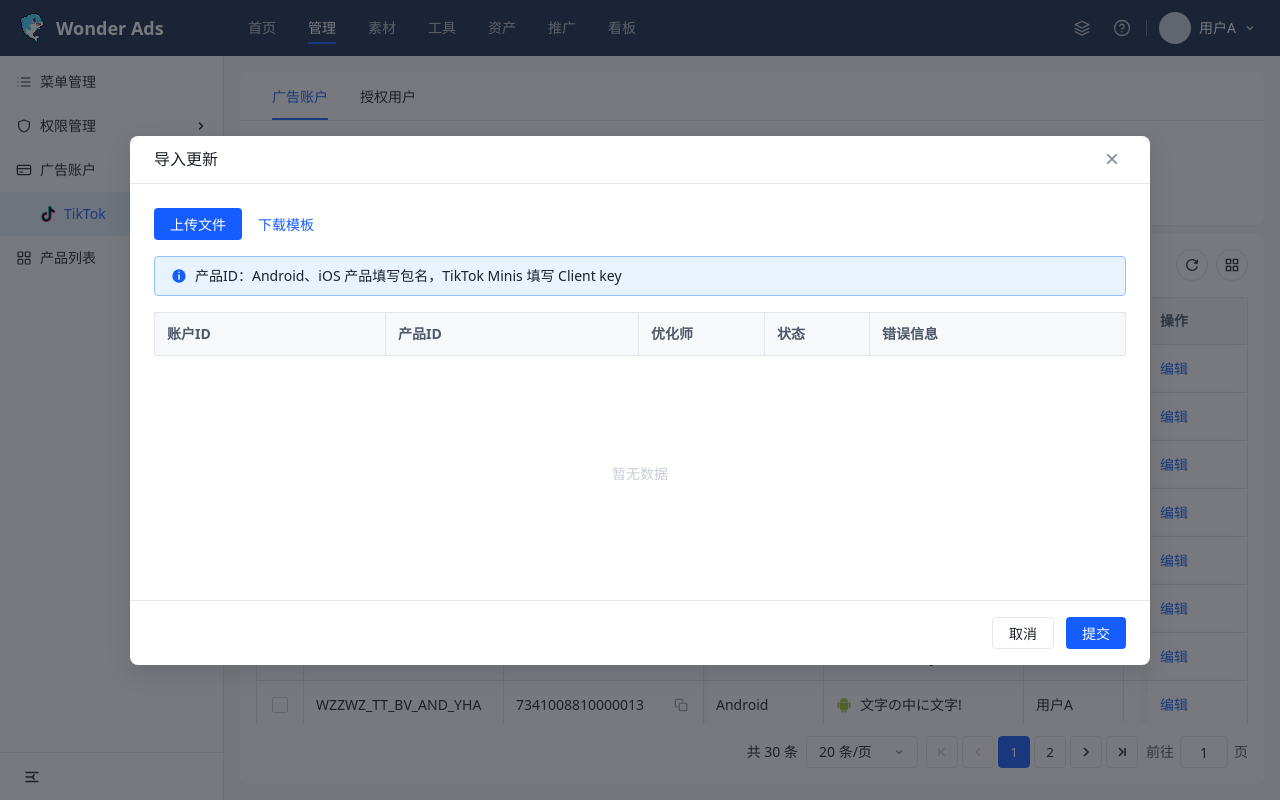
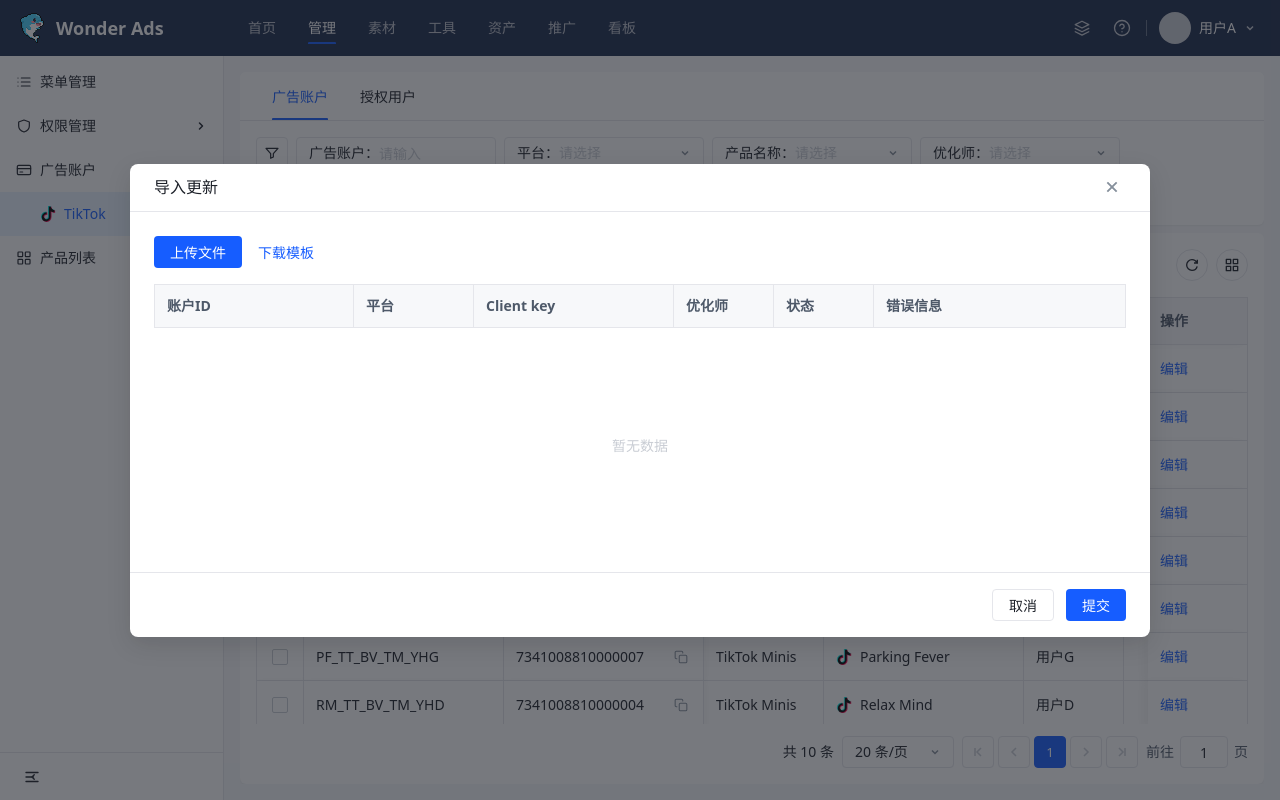
Before and after one commit to Liangxf08/wonder-ads-proto, a plain HTML site: page tiktok-account.html in a window 1280 px wide. Both pictures are taken after a click on the button "导入更新". Drawn offline with Linux system fonts and the light colour scheme.

Commit message:
Publish the TikTok account import update with a platform column.
Co-authored-by: Cursor <cursoragent@cursor.com>

```diff
--- a/tiktok-account.css
+++ b/tiktok-account.css
@@ -747,7 +747,6 @@
   pointer-events: none;
 }
 
-#importModal .auth-pick-tip,
 #importModal .import-alert {
   align-items: center;
   gap: var(--size-2);
@@ -759,20 +758,11 @@
   line-height: 22px;
 }
 
-#importModal .auth-pick-tip {
-  background: var(--color-primary-1);
-}
-
-#importModal .auth-pick-tip__icon,
 #importModal .import-alert__icon {
   width: 16px;
   height: 16px;
   margin-top: 0;
   flex-shrink: 0;
-}
-
-#importModal .auth-pick-tip__icon {
-  color: var(--color-primary-6);
 }
 
 #importModal .import-alert {
@@ -802,11 +792,15 @@
   display: block;
 }
 
+#importModal .import-table th.col-error,
+#importModal .import-table td.col-error {
+  width: auto;
+}
+
 #importModal .import-table th.col-error {
   color: var(--color-text-2);
 }
 
 #importModal .import-table td.col-error {
-  width: auto;
   color: var(--color-text-1);
 }
--- a/tiktok-account.html
+++ b/tiktok-account.html
@@ -559,13 +559,6 @@
           <button class="link" type="button" id="downloadTemplateBtn">下载模板</button>
           <input type="file" id="importFile" accept=".csv,.xls,text/csv,application/vnd.ms-excel" hidden />
         </div>
-        <div class="auth-pick-tip" id="importTip" role="note">
-          <svg class="auth-pick-tip__icon" viewBox="0 0 16 16" aria-hidden="true">
-            <circle cx="8" cy="8" r="6.667" fill="currentColor"/>
-            <path fill="var(--color-white)" d="M7.25 4.35a.75.75 0 1 1 1.5 0 .75.75 0 0 1-1.5 0ZM7.3 6.5h1.4v5.15H7.3V6.5Z"/>
-          </svg>
-          <span>产品ID：Android、iOS 产品填写包名，TikTok Minis 填写 Client key</span>
-        </div>
         <div class="import-alert" id="importAlert" role="alert">
           <svg class="import-alert__icon import-alert__icon--error" viewBox="0 0 16 16" aria-hidden="true">
             <circle cx="8" cy="8" r="6.667" fill="currentColor"/>
@@ -581,16 +574,18 @@
           <div class="import-table-wrap">
             <table class="import-table" id="importTable">
               <colgroup>
-                <col data-col-width="220" />
-                <col data-col-width="240" />
+                <col data-col-width="200" />
                 <col data-col-width="120" />
+                <col data-col-width="200" />
                 <col data-col-width="100" />
-                <col data-col-width="240" />
+                <col data-col-width="100" />
+                <col class="col-fill" />
               </colgroup>
               <thead>
                 <tr>
                   <th>账户ID</th>
-                  <th>产品ID</th>
+                  <th>平台</th>
+                  <th>Client key</th>
                   <th>优化师</th>
                   <th>状态</th>
                   <th class="col-error">错误信息</th>
@@ -635,8 +630,6 @@
           <div class="form-item__control">
             <div class="seg" id="editPlatformSeg" role="group" aria-label="平台">
               <button type="button" class="seg__item is-active" data-value="TikTok Minis">TikTok Minis</button>
-              <button type="button" class="seg__item" data-value="Android">Android</button>
-              <button type="button" class="seg__item" data-value="iOS">iOS</button>
             </div>
           </div>
         </div>
@@ -709,8 +702,6 @@
           <div class="form-item__control">
             <div class="seg" id="batchPlatformSeg" role="group" aria-label="平台">
               <button type="button" class="seg__item is-active" data-value="TikTok Minis">TikTok Minis</button>
-              <button type="button" class="seg__item" data-value="Android">Android</button>
-              <button type="button" class="seg__item" data-value="iOS">iOS</button>
             </div>
           </div>
         </div>
--- a/tiktok-account.js
+++ b/tiktok-account.js
@@ -8,35 +8,13 @@
   var $ = UI.$;
   var escapeHtml = UI.escapeHtml;
 
-  var PRODUCT_TYPES = ['Android', 'iOS', 'TikTok Minis'];
-  var TYPE_ABBR = { Android: 'AND', iOS: 'IOS', 'TikTok Minis': 'TM' };
+  var PRODUCT_TYPES = ['TikTok Minis'];
+  var TYPE_ABBR = { 'TikTok Minis': 'TM' };
   var ICON_BASE = /\/share-site\//.test(location.pathname) ? '../素材/平台图标/' : '素材/平台图标/';
   var PLATFORM_ICONS = {
-    Android: ICON_BASE + 'Android.png',
-    iOS: ICON_BASE + 'iOS.png',
     'TikTok Minis': ICON_BASE + 'TikTok.png'
   };
   var PRODUCTS = [
-    { key: 'ios-gems', type: 'iOS', name: 'Gems Match: Color Puzzle (钻石拼图)', abbr: 'GMCP' },
-    { key: 'ios-ttpcw', type: 'iOS', name: '天天拼詞王', abbr: 'TTPCW' },
-    { key: 'ios-screw-away', type: 'iOS', name: 'Screw Away: 3D Pin Puzzle', abbr: 'SA3DPP' },
-    { key: 'and-cat', type: 'Android', name: 'Cat Defenders: Shelling Snake (吃不到我)', abbr: 'CDSS' },
-    { key: 'ios-screw-pin', type: 'iOS', name: 'Screw Pin Jam Puzzle (拦不住我)', abbr: 'SPJP' },
-    { key: 'and-dragon', type: 'Android', name: 'Dragon Fever TD! (恶龙守不住)', abbr: 'DFTD' },
-    { key: 'and-girl', type: 'Android', name: 'Girl Rescue: Dragon Out! (营救女孩)', abbr: 'GRDO' },
-    { key: 'ios-dragon', type: 'iOS', name: 'Dragon Fever TD! (恶龙守不住)', abbr: 'DFTD' },
-    { key: 'and-screw-pin', type: 'Android', name: 'Screw Pin Jam Puzzle (拦不住我)', abbr: 'SPJP' },
-    { key: 'ios-girl', type: 'iOS', name: 'Girl Rescue: Dragon Out! (营救女孩)', abbr: 'GRDO' },
-    { key: 'ios-haggle', type: 'iOS', name: 'Haggle Sleuth: Spot Anomaly! (砍價大偵探)', abbr: 'HSSA' },
-    { key: 'and-moji', type: 'Android', name: '文字の中に文字!', abbr: 'WZZWZ' },
-    { key: 'and-screw-away', type: 'Android', name: 'Screw Away: 3D Pin Puzzle', abbr: 'SA3DPP' },
-    { key: 'and-ttpcw', type: 'Android', name: '天天拼詞王', abbr: 'TTPCW' },
-    { key: 'and-cube', type: 'Android', name: 'Cube Out 3D :Jam Puzzle', abbr: 'CO3DJP' },
-    { key: 'ios-fashion', type: 'iOS', name: 'Fashion Makeover Puzzle (超玩美派对)', abbr: 'FMP' },
-    { key: 'ios-cube', type: 'iOS', name: 'Cube Out 3D :Jam Puzzle', abbr: 'CO3DJP' },
-    { key: 'ios-naodong', type: 'iOS', name: '腦洞諧音梗', abbr: 'NDXYG' },
-    { key: 'and-haggle', type: 'Android', name: 'Haggle Sleuth: Spot Anomaly! (砍價大偵探)', abbr: 'HSSA' },
-    { key: 'and-brain', type: 'Android', name: 'Brain Puzzle King (燒腦眼神王)', abbr: 'BPK' },
     { key: 'tm-iq', type: 'TikTok Minis', name: 'IQ Seek', abbr: 'IQS' },
     { key: 'tm-life-builder', type: 'TikTok Minis', name: 'Life Builder', abbr: 'LB' },
     { key: 'tm-master', type: 'TikTok Minis', name: 'Master Your Life', abbr: 'MYL' },
@@ -49,26 +27,18 @@
     { key: 'tm-creator', type: 'TikTok Minis', name: 'Life Creator', abbr: 'LC' }
   ];
   var PRODUCT_IDS = {
-    'ios-gems': 'com.cozy.pack.ios',
-    'ios-ttpcw': 'com.daily.word.king.ios',
-    'ios-screw-away': 'com.screw.away.pin.puzzle.ios',
-    'ios-screw-pin': 'com.screw.pin.jam.puzzle.ios',
-    'ios-dragon': 'com.dragon.fever.td.ios',
-    'ios-girl': 'com.girl.rescue.dragon.ios',
-    'ios-haggle': 'com.haggle.sleuth.spot.ios',
-    'ios-fashion': 'com.fashion.makeover.puzzle.ios',
-    'ios-cube': 'com.cube.out.jam.puzzle.ios',
-    'ios-naodong': 'com.brain.pun.riddle.ios',
-    'and-cat': 'com.bus.hoop.color.grid.jam.an',
-    'and-dragon': 'com.dragon.fever.td.an',
-    'and-girl': 'com.girl.rescue.dragon.an',
-    'and-screw-pin': 'com.screw.pin.jam.puzzle.an',
-    'and-moji': 'com.moji.word.in.word.an',
-    'and-screw-away': 'com.screw.away.pin.puzzle.an',
-    'and-ttpcw': 'com.daily.word.king.an',
-    'and-cube': 'com.cube.out.jam.puzzle.an',
-    'and-haggle': 'com.haggle.sleuth.spot.an',
-    'and-brain': 'com.brain.puzzle.king.an',
+    'tm-iq': '44761011',
+    'tm-life-builder': '44761012',
+    'tm-master': '44761013',
+    'tm-relax': '44761014',
+    'tm-dream': '44761015',
+    'tm-easy': '44761016',
+    'tm-parking': '44761017',
+    'tm-car': '44761018',
+    'tm-ink': '44761019',
+    'tm-creator': '44761020'
+  };
+  var CLIENT_KEYS = {
     'tm-iq': 'mg5mtz1tcejwhf0x',
     'tm-life-builder': 'k8n2qwp4rvdhx7sa',
     'tm-master': 'b3c9lm6tujy0e1fo',
@@ -80,7 +50,10 @@
     'tm-ink': 'j2l5mb8eq1p4s7hy',
     'tm-creator': 'n6c0dk3fw9a2u5ti'
   };
-  PRODUCTS.forEach(function (item) { item.productId = PRODUCT_IDS[item.key] || ''; });
+  PRODUCTS.forEach(function (item) {
+    item.productId = PRODUCT_IDS[item.key] || '';
+    item.clientKey = CLIENT_KEYS[item.key] || '';
+  });
 
   var OPTIMIZERS = Array.from({ length: 12 }, function (_, i) {
     return '用户' + String.fromCharCode(65 + i);
@@ -155,7 +128,8 @@
     colDef('advertiser_id', '账户ID', 'text', 200, true, true, true),
     colDef('product_type', '平台', 'text', 120, true, false, false),
     colDef('product_name', '产品名称', 'text', 200, true, false, false),
-    colDef('product_id', '产品ID', 'text', 200, false, false, true),
+    colDef('product_id', '产品ID', 'text', 140, false, false, true),
+    colDef('client_key', 'Client key', 'text', 180, false, false, true),
     colDef('optimizer_name', '优化师', 'text', 100, true, false, false),
     colDef('balance', '账户余额', 'money', 120, true, false, false),
     colDef('company', '账户主体', 'text', 160, false, false, false),
@@ -201,15 +175,11 @@
     return null;
   }
 
-  function productIdOf(product) {
-    return product && product.productId ? product.productId : '';
-  }
-
-  function productByProductId(id) {
+  function productByClientKey(id) {
     var key = String(id || '').trim().toLowerCase();
     if (!key) return null;
     for (var i = 0; i < PRODUCTS.length; i += 1) {
-      if (productIdOf(PRODUCTS[i]).toLowerCase() === key) return PRODUCTS[i];
+      if (String(PRODUCTS[i].clientKey || '').toLowerCase() === key) return PRODUCTS[i];
     }
     return null;
   }
@@ -226,24 +196,7 @@
   }
 
   function sampleProducts() {
-    var buckets = { Android: [], iOS: [], 'TikTok Minis': [] };
-    PRODUCTS.forEach(function (item) {
-      if (buckets[item.type]) buckets[item.type].push(item);
-    });
-    var order = ['Android', 'iOS', 'TikTok Minis'];
-    var list = [];
-    var count = 0;
-    var i;
-    var t;
-    order.forEach(function (type) {
-      if (buckets[type].length > count) count = buckets[type].length;
-    });
-    for (i = 0; i < count; i += 1) {
-      for (t = 0; t < order.length; t += 1) {
-        if (buckets[order[t]][i]) list.push(buckets[order[t]][i]);
-      }
-    }
-    return list;
+    return PRODUCTS.slice();
   }
 
   function buildRows() {
@@ -264,6 +217,7 @@
         product_key: product.key,
         product_name: product.name,
         product_id: product.productId,
+        client_key: product.clientKey,
         optimizer_name: optimizer,
         balance: Math.round(((i * 137.26) + (i % 4 === 0 ? 0 : 18.5)) * 100) / 100,
         auth_user: LINKED_AUTH_NAMES[i % LINKED_AUTH_NAMES.length],
@@ -659,6 +613,7 @@
           product_key: '',
           product_name: '',
           product_id: '',
+          client_key: '',
           optimizer_name: '用户A',
           balance: 0,
           auth_user: '',
@@ -1951,13 +1906,60 @@
     return null;
   }
 
+  function layoutImportColumns(table) {
+    if (!table) return;
+    var cols = table.querySelectorAll('colgroup col');
+    if (cols.length < 2) return;
+    var available = table.parentElement ? table.parentElement.clientWidth : 0;
+    var used = 0;
+    var i;
+    var width;
+    for (i = 0; i < cols.length - 1; i += 1) {
+      width = parseFloat(cols[i].getAttribute('data-col-width')) || 0;
+      used += width;
+      cols[i].style.width = width + 'px';
+      cols[i].style.minWidth = width + 'px';
+      cols[i].style.maxWidth = width + 'px';
+    }
+    var rest = available > used ? Math.max(160, available - used) : 160;
+    var last = cols[cols.length - 1];
+    last.setAttribute('data-col-width', String(rest));
+    last.style.width = rest + 'px';
+    last.style.minWidth = rest + 'px';
+    last.style.maxWidth = '';
+    if (available > 0 && used + rest <= available + 1) {
+      table.style.width = '100%';
+      table.style.minWidth = '100%';
+    } else {
+      table.style.width = (used + rest) + 'px';
+      table.style.minWidth = (used + rest) + 'px';
+    }
+  }
+
+  function refreshImportTable() {
+    var table = $('importTable');
+    if (!window.ColResize || !table) return;
+    ColResize.refresh(table, { onLayout: layoutImportColumns });
+    /* 弹窗打开后会再初始化一次列宽，并清掉上面的回调，需在那之后重新锁列 */
+    requestAnimationFrame(function () {
+      requestAnimationFrame(function () {
+        var current = $('importTable');
+        if (!current) return;
+        var opts = current._colResizeOpts || {};
+        opts.onLayout = layoutImportColumns;
+        current._colResizeOpts = opts;
+        layoutImportColumns(current);
+      });
+    });
+  }
+
   function openImportModal() {
     importRows = [];
     showImportTip();
     renderImportTable();
     $('importFile').value = '';
     UI.openModal('importModal');
-    if (window.ColResize) ColResize.refresh($('importTable'));
+    refreshImportTable();
   }
 
   function closeImportModal() {
@@ -1965,13 +1967,11 @@
   }
 
   function showImportTip() {
-    $('importTip').hidden = false;
     $('importAlert').classList.remove('is-show', 'is-success');
     $('importAlertText').textContent = '';
   }
 
   function showImportAlert(text, type) {
-    $('importTip').hidden = true;
     $('importAlertText').textContent = text;
     $('importAlert').classList.add('is-show');
     $('importAlert').classList.toggle('is-success', type === 'success');
@@ -1989,18 +1989,20 @@
     body.innerHTML = importRows.map(function (row) {
       return '<tr>' +
         '<td title="' + escapeHtml(row.accountId) + '">' + escapeHtml(row.accountId || '-') + '</td>' +
-        '<td title="' + escapeHtml(row.productId) + '">' + escapeHtml(row.productId || '-') + '</td>' +
+        '<td title="' + escapeHtml(row.platform) + '">' + escapeHtml(row.platform || '-') + '</td>' +
+        '<td title="' + escapeHtml(row.clientKey) + '">' + escapeHtml(row.clientKey || '-') + '</td>' +
         '<td>' + escapeHtml(row.optimizer || '-') + '</td>' +
         '<td>' + escapeHtml(row.status || '-') + '</td>' +
         '<td class="col-error">' + escapeHtml(row.error || '') + '</td>' +
       '</tr>';
     }).join('');
-    if (window.ColResize) ColResize.refresh($('importTable'));
+    refreshImportTable();
   }
 
   function downloadTemplate() {
     var sampleId = ALL_ROWS[0] ? ALL_ROWS[0].advertiser_id : '7341008810000001';
-    var sampleProduct = productIdOf(PRODUCTS[0]);
+    var samplePlatform = (ALL_ROWS[0] && ALL_ROWS[0].product_type) || PRODUCT_TYPES[0];
+    var sampleClientKey = PRODUCTS[0] ? PRODUCTS[0].clientKey : '';
     var sampleOptimizer = '用户A';
     var sampleStatus = '启用';
     var colW = '210';
@@ -2011,6 +2013,7 @@
         '<Row>' +
         '<Cell ss:StyleID="sText"><Data ss:Type="String"></Data></Cell>' +
         '<Cell ss:StyleID="sCell"><Data ss:Type="String"></Data></Cell>' +
+        '<Cell ss:StyleID="sText"><Data ss:Type="String"></Data></Cell>' +
         '<Cell ss:StyleID="sCell"><Data ss:Type="String"></Data></Cell>' +
         '<Cell ss:StyleID="sCell"><Data ss:Type="String"></Data></Cell>' +
         '</Row>';
@@ -2049,18 +2052,21 @@
       '<Worksheet ss:Name="导入模板">' +
       '<Table ss:DefaultRowHeight="18">' +
       '<Column ss:StyleID="sText" ss:AutoFitWidth="0" ss:Width="' + colW + '"/>' +
-      '<Column ss:StyleID="sCell" ss:AutoFitWidth="0" ss:Width="' + colW + '"/>' +
+      '<Column ss:StyleID="sCell" ss:AutoFitWidth="0" ss:Width="120"/>' +
+      '<Column ss:StyleID="sText" ss:AutoFitWidth="0" ss:Width="' + colW + '"/>' +
       '<Column ss:StyleID="sCell" ss:AutoFitWidth="0" ss:Width="' + colW + '"/>' +
       '<Column ss:StyleID="sCell" ss:AutoFitWidth="0" ss:Width="80"/>' +
       '<Row>' +
       '<Cell ss:StyleID="sText"><Data ss:Type="String">账户ID</Data></Cell>' +
-      '<Cell ss:StyleID="sCell"><Data ss:Type="String">产品ID</Data></Cell>' +
+      '<Cell ss:StyleID="sCell"><Data ss:Type="String">平台</Data></Cell>' +
+      '<Cell ss:StyleID="sText"><Data ss:Type="String">Client key</Data></Cell>' +
       '<Cell ss:StyleID="sCell"><Data ss:Type="String">优化师</Data></Cell>' +
       '<Cell ss:StyleID="sCell"><Data ss:Type="String">状态</Data></Cell>' +
       '</Row>' +
       '<Row>' +
       '<Cell ss:StyleID="sText"><Data ss:Type="String">' + sampleId + '</Data></Cell>' +
-      '<Cell ss:StyleID="sCell"><Data ss:Type="String">' + sampleProduct + '</Data></Cell>' +
+      '<Cell ss:StyleID="sCell"><Data ss:Type="String">' + samplePlatform + '</Data></Cell>' +
+      '<Cell ss:StyleID="sText"><Data ss:Type="String">' + sampleClientKey + '</Data></Cell>' +
       '<Cell ss:StyleID="sCell"><Data ss:Type="String">' + sampleOptimizer + '</Data></Cell>' +
       '<Cell ss:StyleID="sCell"><Data ss:Type="String">' + sampleStatus + '</Data></Cell>' +
       '</Row>' +
@@ -2131,11 +2137,12 @@
   }
 
   function mapHeaderIndex(headers) {
-    var map = { accountId: -1, productId: -1, optimizer: -1, status: -1 };
+    var map = { accountId: -1, platform: -1, clientKey: -1, optimizer: -1, status: -1 };
     headers.forEach(function (h, i) {
       var key = normalizeHeader(h);
       if (key === '账户id' || key === 'accountid' || key === 'account_id') map.accountId = i;
-      else if (key === '产品id' || key === 'productid' || key === 'product_id') map.productId = i;
+      else if (key === '平台' || key === 'platform') map.platform = i;
+      else if (key === 'clientkey' || key === 'client_key') map.clientKey = i;
       else if (key === '优化师' || key === 'optimizer') map.optimizer = i;
       else if (key === '状态' || key === '投放状态' || key === 'status') map.status = i;
     });
@@ -2147,13 +2154,14 @@
     if (!row.accountId) {
       errors.push('必填项不能为空');
     } else if (/e[+-]/i.test(row.accountId) || !/^\d{5,}$/.test(row.accountId) || idSet[row.accountId] || !findAccountById(row.accountId)) {
-      errors.push('账户ID无法匹配');
+      errors.push('账户ID 无法匹配');
     }
     if (row.accountId) idSet[row.accountId] = true;
-    if (row.productId && !productByProductId(row.productId)) errors.push('产品ID无法匹配');
+    if (row.platform && PRODUCT_TYPES.indexOf(row.platform) < 0) errors.push('平台无法匹配');
+    if (row.clientKey && !productByClientKey(row.clientKey)) errors.push('Client key 无法匹配');
     if (row.optimizer && OPTIMIZERS.indexOf(row.optimizer) < 0) errors.push('优化师无法匹配');
     if (row.status && row.status !== '启用' && row.status !== '禁用') errors.push('状态无法匹配');
-    if (row.accountId && !row.productId && !row.optimizer && !row.status) errors.push('必填项不能为空');
+    if (row.accountId && !row.platform && !row.clientKey && !row.optimizer && !row.status) errors.push('必填项不能为空');
     return errors.join('；');
   }
 
@@ -2164,14 +2172,15 @@
     var i;
     var cols;
     var row;
-    if (col.accountId < 0 || col.productId < 0 || col.optimizer < 0 || col.status < 0) {
-      return { error: '表头不正确，需包含：账户ID、产品ID、优化师、状态' };
+    if (col.accountId < 0 || col.platform < 0 || col.clientKey < 0 || col.optimizer < 0 || col.status < 0) {
+      return { error: '表头不正确，需包含：账户ID、平台、Client key、优化师、状态' };
     }
     for (i = 0; i < dataLines.length; i += 1) {
       cols = splitLine(dataLines[i]);
       row = {
         accountId: normalizeAccountId(cols[col.accountId]),
-        productId: String(cols[col.productId] == null ? '' : cols[col.productId]).trim(),
+        platform: String(cols[col.platform] == null ? '' : cols[col.platform]).trim(),
+        clientKey: normalizeAccountId(cols[col.clientKey]),
         optimizer: String(cols[col.optimizer] == null ? '' : cols[col.optimizer]).trim(),
         status: String(cols[col.status] == null ? '' : cols[col.status]).trim(),
         error: ''
@@ -2324,13 +2333,18 @@
       var product;
       var optimizer;
       if (!existing) return;
-      product = row.productId ? productByProductId(row.productId) : productByKey(existing.product_key);
+      product = row.clientKey ? productByClientKey(row.clientKey) : productByKey(existing.product_key);
       optimizer = row.optimizer || existing.optimizer_name;
-      if (row.productId && product) {
+      if (row.clientKey && product) {
         existing.product_type = product.type;
         existing.product_key = product.key;
         existing.product_name = product.name;
         existing.product_id = product.productId;
+        existing.client_key = product.clientKey || '';
+      }
+      if (row.platform) {
+        existing.product_type = row.platform;
+        if (product && product.type !== row.platform) product = null;
       }
       if (row.optimizer) existing.optimizer_name = row.optimizer;
       if (row.status === '启用' || row.status === '禁用') existing.status = row.status;
@@ -2542,11 +2556,13 @@
       row.product_key = product.key;
       row.product_name = product.name;
       row.product_id = product.productId;
+      row.client_key = product.clientKey || '';
       row.advertiser_name = accountName(product, optimizer || row.optimizer_name || '用户A');
     } else {
       row.product_key = '';
       row.product_name = '';
       row.product_id = '';
+      row.client_key = '';
     }
     row.updated_at = formatDateTime(new Date());
     closeEditModal();
@@ -2646,6 +2662,7 @@
       row.product_key = product.key;
       row.product_name = product.name;
       row.product_id = product.productId;
+      row.client_key = product.clientKey || '';
       row.advertiser_name = accountName(product, row.optimizer_name || '用户A');
       row.updated_at = formatDateTime(new Date());
     });
```
